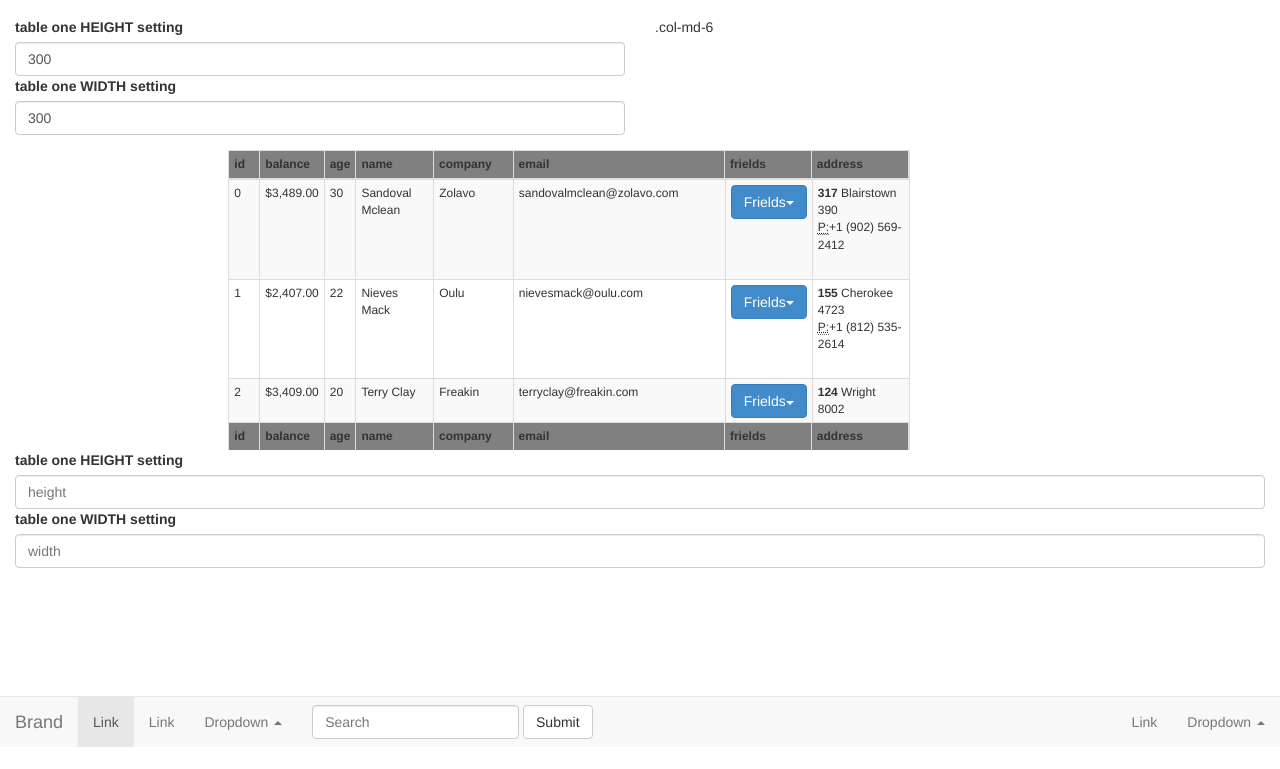
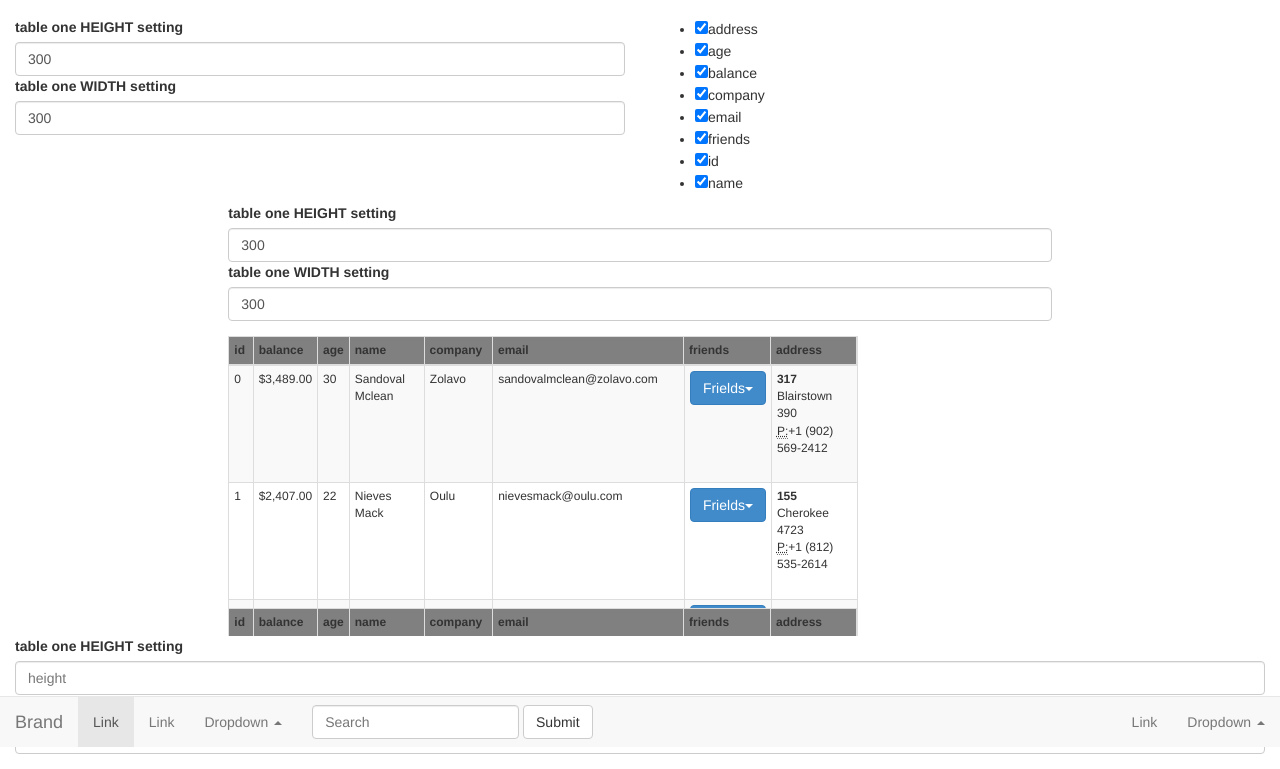
Before and after one commit to VeeteshJain/fixed-heafer-footer-angular, a plain HTML site: page index.html in a window 1280 px wide. Shown: the part 53-822 px from the top of the page. Before the commit the page ends 800 px from the top, so only its background shows below. Drawn offline with Linux system fonts and the light colour scheme.

Commit message:
col show hide example and top table content header setting.

```diff
--- a/custom.css
+++ b/custom.css
@@ -15,6 +15,9 @@ body { padding-top: 70px; }
 	background-color: gray;
 }
 
+.table-no-bottom-margin{
+	margin-bottom: 0px;
+}
 
 
 
--- a/demo.js
+++ b/demo.js
@@ -28,8 +28,22 @@ app.controller('demoCtrlOne', ['$scope', '$http', '$timeout', function($scope, $
 		return style+'px';
 	};
 
+	$scope.cols = {
+		id: {'isSelected': true},
+		balance: {'isSelected': true},
+		age: {'isSelected': true},
+		name: {'isSelected': true},
+		company: {'isSelected': true},
+		email: {'isSelected': true},
+		friends: {'isSelected': true},
+		address: {'isSelected': true}
+	};
+	$scope.$watch('cols', function(){
+		$scope.tableOne.refresh ? $scope.tableOne.refresh() : '';
+	}, true);
+
 	$http.get('500_data.json').then(function(response){
-		$scope.complexTableOne = response.data;
+		$scope.complexTableOne = response.data.splice(0, 30);
 		$scope.tableOne.refresh ? $scope.tableOne.refresh() : '';
 	});
 }]);
--- a/fixedHeaderFooterDir.js
+++ b/fixedHeaderFooterDir.js
@@ -54,7 +54,7 @@ fixedHeaderFooter.directive('fixedHeaderFooter',['$timeout','$compile','$window'
     //add default css
     cloneNode.css({
       'background-color': el[0].style.backgroundColor === '' ? 'white' : el[0].style.backgroundColor,
-      'z-index': scope.fixedHeaderFooterOptions.zIndex === undefined ? 2 : scope.fixedHeaderFooterOptions.zIndex,
+      'z-index': scope.fixedHeaderFooterOptions.zIndex === undefined ? 1001 : scope.fixedHeaderFooterOptions.zIndex,
       'margin-bottom': 0
     });
     var cloneHeadFoot = {
@@ -76,6 +76,8 @@ fixedHeaderFooter.directive('fixedHeaderFooter',['$timeout','$compile','$window'
     //append compiled header footer to table container
     tablecontainer.append(elHead);
     tablecontainer.append(elFoot);
+    //el.parent().after(elHead);
+    //el.parent().after(elFoot);
 
     //add position css to cloned element and prepare the header and footer reference
     elHead = elHead.wrap('<div style="position: absolute"></div>').parent();
@@ -119,6 +121,7 @@ fixedHeaderFooter.directive('fixedHeaderFooter',['$timeout','$compile','$window'
       var innerHeight = $window.innerHeight;
       var tableParent = el.parent().parent().parent();
       var parnetContainer = $position.offset(tableParent);
+      var elParentRelativePos = $position.position(el.parent());
       parnetContainer.height = tableParent[0].clientHeight;
       var positionHead = $position.position(el.find('thead'));
       var positionFoot = $position.position(el.find('tfoot'));
@@ -126,7 +129,6 @@ fixedHeaderFooter.directive('fixedHeaderFooter',['$timeout','$compile','$window'
       var topContainerHeight = topContainer ? topContainer[2][0].clientHeight : 0;
       var bottomContainer = fixedHeaderFooterGroup.getInstance('bottom', scope.fixedHeaderFooterOptions.bottomId);
       var bottomContainerHeight = bottomContainer ? bottomContainer[2][0].clientHeight : 0;
-
       //set height and width css
       headerStyle.height = positionHead.height;
       footerStyle.height = positionFoot.height;
@@ -143,11 +145,14 @@ fixedHeaderFooter.directive('fixedHeaderFooter',['$timeout','$compile','$window'
       //console.log(topCorr +' '+ $window.pageYOffset +' '+ parnetContainer.top+' '+tableParent[0].scrollTop);
       //if topCorr is positive and less than then table container height then set header height
       //if topCorr is negative means table is in current viewport
-      if(topCorr > 0 && parnetContainer.height >= topCorr){
+      if(topCorr > 0 && parnetContainer.height >= topCorr && elParentRelativePos.top <= tableParent[0].scrollTop){
         headerStyle.top += topCorr + tableParent[0].scrollTop;
+      }else if(elParentRelativePos.top > tableParent[0].scrollTop){
+        headerStyle.top = elParentRelativePos.top;
       }else{
         headerStyle.top = tableParent[0].scrollTop;
       }
+      //console.log(elParentRelativePos.top+' '+tableParent[0].scrollTop);
 
       //footer placement check
       //bottomCorr is number of pixel offset form header container bottom.
@@ -160,13 +165,13 @@ fixedHeaderFooter.directive('fixedHeaderFooter',['$timeout','$compile','$window'
         //console.log(footerStyle.top +' '+ tableParent[0].scrollTop +' '+ parnetContainer.height +' '+ bottomCorr +' '+ footerStyle.height);
       }else{
         footerStyle.top = tableParent[0].scrollTop + tableParent[0].clientHeight - footerStyle.height;
-        //console.log(footerStyle.top +' '+ tableParent[0].scrollTop +' '+ parnetContainer.height +' '+ footerStyle.height);
       }
 
       //dont change footer top css to prevent prevent infinite scroll
       //allow footer top css if no scroll
-      if( tableParent[0].scrollTop != 0 && tableParent[0].scrollTop + parnetContainer.height >= $position.position(el).height){
-        console.log(tableParent[0].scrollTop +' '+ parnetContainer.height +' '+ $position.position(el).height);
+      //console.log(tableParent[0].scrollTop +' '+ parnetContainer.height +' '+ $position.position(el).height);
+      if( tableParent[0].scrollTop != 0 && tableParent[0].scrollTop + parnetContainer.height >= $position.position(el).height + elParentRelativePos.top){
+        //console.log(tableParent[0].scrollTop +' '+ parnetContainer.height +' '+ $position.position(el).height);
         delete footerStyle.top;
       }
 
--- a/index.html
+++ b/index.html
@@ -79,34 +79,48 @@
           </div>
         </form>
       </div>
-      <div class="col-md-6">.col-md-6</div>
+      <div class="col-md-6">
+        <ul>
+          <li ng-repeat="(key, value) in cols">
+            <input type="checkbox" ng-model="value.isSelected">{{key}}</input>
+          </li>
+        </ul>
+      </div>
     </div>
     <div class="row">
       <div class="col-md-8 col-md-offset-2">
         <tablecontainer>
+          <form>
+            <div class="form-group">
+              <label >table one HEIGHT setting</label>
+              <input type="number" class="form-control" placeholder="height" ng-model="tableOne.height">
+              <label >table one WIDTH setting</label>
+              <input type="number" class="form-control" placeholder="width" ng-model="tableOne.width">
+            </div>
+          </form>
           <div class="table-responsive" ng-style="{'height':addPx(tableOne.height),'width': addPx(tableOne.width)}">
-            <table class="table table-striped table-bordered table-condensed table-hover font-size-custom" fixed-header-footer="fixedHeaderFooterOne">
+            <table class="table table-striped table-bordered table-condensed table-hover font-size-custom table-no-bottom-margin" fixed-header-footer="fixedHeaderFooterOne">
               <thead class="table-bg-color">
                 <tr>
-                  <th>id</th>
-                  <th>balance</th>
-                  <th>age</th>
-                  <th>name</th>
-                  <th>company</th>
-                  <th>email</th>
-                  <th>frields</th>
-                  <th>address</th>
+                  <th ng-show="cols['id'].isSelected">id</th>
+                  <th ng-show="cols['balance'].isSelected">balance</th>
+                  <th ng-show="cols['age'].isSelected">age</th>
+                  <th ng-show="cols['name'].isSelected">name</th>
+                  <th ng-show="cols['company'].isSelected">company</th>
+                  <th ng-show="cols['email'].isSelected">email</th>
+                  <th ng-show="cols['friends'].isSelected">friends</th>
+                  <th ng-show="cols['address'].isSelected">address</th>
                 </tr>
               </thead>
               <tbody>
                 <tr ng-repeat="(key, value) in complexTableOne">
-                  <td scope="row">{{value.id}}</td>
-                  <td>{{value.balance}}</td>
-                  <td>{{value.age}}</td>
-                  <td>{{value.name}}</td>
-                  <td>{{value.company}}</td>
-                  <td>{{value.email}}</td>
-                  <td>
+                  <td scope="row" ng-show="cols['id'].isSelected">{{value.id}}</td>
+                  <td ng-show="cols['balance'].isSelected">{{value.balance}}</td>
+                  <td ng-show="cols['age'].isSelected">{{value.age}}</td>
+                  <td ng-show="cols['name'].isSelected">{{value.name}}</td>
+                  <td ng-show="cols['company'].isSelected">{{value.company}}</td>
+                  <td ng-show="cols['email'].isSelected">{{value.email}}</td>
+                  <td ng-show="cols['friends'].isSelected">
                     <div class="btn-group" dropdown>
                       <button type="button" class="btn btn-primary dropdown-toggle" dropdown-toggle ng-disabled="disabled">
                         Frields<span class="caret"></span>
@@ -118,7 +132,7 @@
                       </ul>
                     </div>
                   </td>
-                  <td>
+                  <td ng-show="cols['address'].isSelected">
                     <address>
                       <strong>{{value.address.street}}</strong> {{value.address.city}} {{value.address.zip}}</br>
                       <abbr title="Phone">P:</abbr>{{value.phone}}
@@ -128,17 +142,16 @@
               </tbody>
               <tfoot class="table-bg-color">
                 <tr>
-                  <th>id</th>
-                  <th>balance</th>
-                  <th>age</th>
-                  <th>name</th>
-                  <th>company</th>
-                  <th>email</th>
-                  <th>frields</th>
-                  <th>address</th>
+                  <th ng-show="cols['id'].isSelected">id</th>
+                  <th ng-show="cols['balance'].isSelected">balance</th>
+                  <th ng-show="cols['age'].isSelected">age</th>
+                  <th ng-show="cols['name'].isSelected">name</th>
+                  <th ng-show="cols['company'].isSelected">company</th>
+                  <th ng-show="cols['email'].isSelected">email</th>
+                  <th ng-show="cols['friends'].isSelected">friends</th>
+                  <th ng-show="cols['address'].isSelected">address</th>
                 </tr>
               </tfoot>
-
             </table>
           </div>
         </tablecontainer>
```
